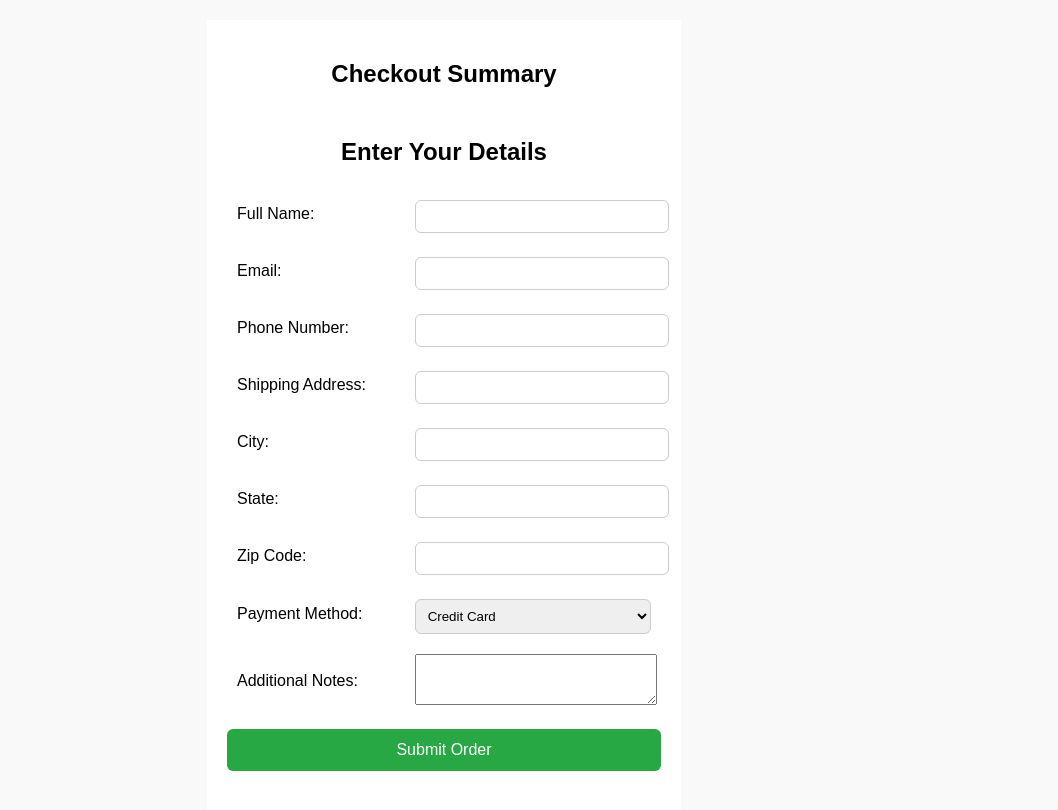
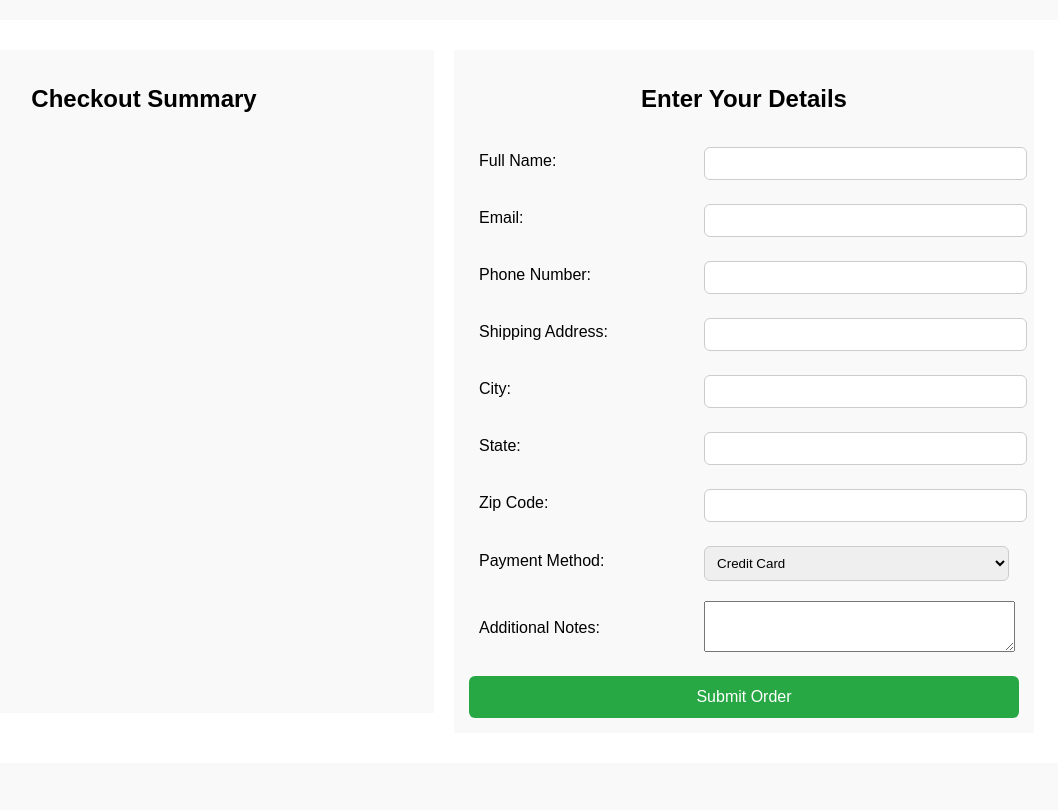
Before and after one commit to DoggyFoster/Pet_Adoption_Website, a plain HTML site: page checkout.html in a window 1280 px wide. Shown: the whole page, without its empty margins (196-1254 px from the left). Drawn offline with Linux system fonts and the light colour scheme.

Commit message:
changed checkout page structure

```diff
--- a/checkout.html
+++ b/checkout.html
@@ -8,8 +8,8 @@
         <style>
             body {
                 font-family: Arial, sans-serif;
-                display: flex;
-                justify-content: center;
+                /* display: flex; */
+                /* justify-content: center; */
                 min-height: 100vh;
                 padding: 20px;
                 margin: 0;
@@ -17,9 +17,25 @@
             }
 
             .main-container {
+                display: flex;
+                justify-content: space-evenly;
                 background: #fff;
                 padding: 20px;
                 min-width: 35%;
+            }
+
+            .form-container {
+                margin: 10px;
+                width: 100%;
+                background-color: #f9f9f9;
+                padding: 15px;
+            }
+
+            .summary-container {
+                margin: 10px;
+                width: 100%;
+                background-color: #f9f9f9;
+                padding: 15px;
             }
 
             h2 {
@@ -113,15 +129,16 @@
         <div class="main-container">
             <div class="summary-container" id="summary-container">
                 <h2>Checkout Summary</h2>
-                <div class="pet-summary" id="pet-summary"></div>
+                <div class="buy-summary" id="buy-summary"></div>
             </div>
-
             <div class="form-container">
                 <h2>Enter Your Details</h2>
                 <form action="#" method="POST">
                     <table>
                         <tr>
-                            <td><label for="name">Full Name:</label></td>
+                            <td>
+                                <label for="name">Full Name:</label>
+                            </td>
                             <td>
                                 <input
                                     type="text"
@@ -132,7 +149,9 @@
                             </td>
                         </tr>
                         <tr>
-                            <td><label for="email">Email:</label></td>
+                            <td>
+                                <label for="email">Email:</label>
+                            </td>
                             <td>
                                 <input
                                     type="email"
@@ -143,7 +162,9 @@
                             </td>
                         </tr>
                         <tr>
-                            <td><label for="phone">Phone Number:</label></td>
+                            <td>
+                                <label for="phone">Phone Number:</label>
+                            </td>
                             <td>
                                 <input
                                     type="tel"
@@ -178,7 +199,9 @@
                             </td>
                         </tr>
                         <tr>
-                            <td><label for="state">State:</label></td>
+                            <td>
+                                <label for="state">State:</label>
+                            </td>
                             <td>
                                 <input
                                     type="text"
@@ -189,7 +212,9 @@
                             </td>
                         </tr>
                         <tr>
-                            <td><label for="zip">Zip Code:</label></td>
+                            <td>
+                                <label for="zip">Zip Code:</label>
+                            </td>
                             <td>
                                 <input
                                     type="text"
--- a/checkout.js
+++ b/checkout.js
@@ -57,7 +57,7 @@ document.addEventListener("DOMContentLoaded", () => {
         `;
 
         // Append to container
-        const summaryContainer = document.getElementById("pet-summary");
+        const summaryContainer = document.getElementById("buy-summary");
         if (summaryContainer) {
             summaryContainer.appendChild(petCard);
         } else {
@@ -78,7 +78,7 @@ document.addEventListener("DOMContentLoaded", () => {
             </div>
         `;
 
-        const summaryContainer = document.getElementById("pet-summary");
+        const summaryContainer = document.getElementById("buy-summary");
         if (summaryContainer) {
             summaryContainer.appendChild(card);
         } else {
```
